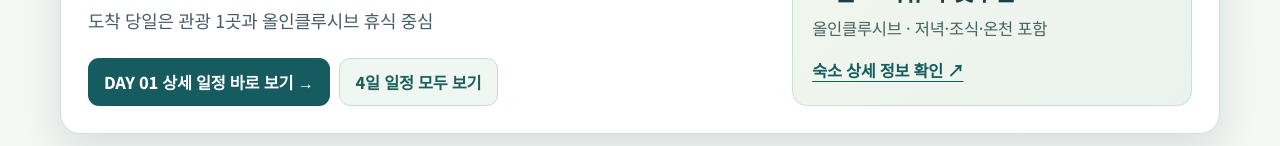
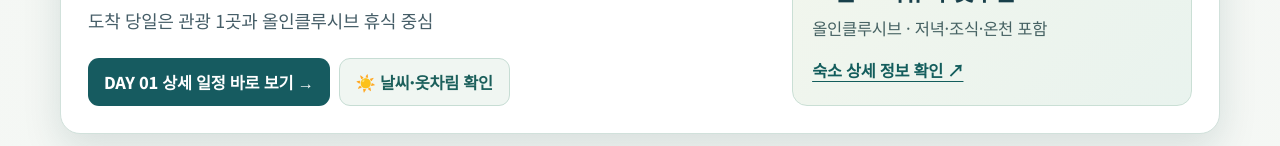
Before and after one commit to coolzet-ai/fukuoka, a plain HTML site: page index.html in a window 1280 px wide. Shown: the part 623-769 px from the top of the page. Drawn offline with nearby package versions, Linux system fonts and the light colour scheme; no server answers; a web font is replaced by a local one.

Commit message:
Prioritize direct weather access on the today overview

```diff
--- a/index.html
+++ b/index.html
@@ -26,7 +26,7 @@
       <p class="today-description" id="todayDescription">출발 전 일정을 확인할 수 있습니다.</p>
       <div class="today-actions">
         <a href="#day1" id="todayOpen" class="today-action-primary">오늘의 상세 일정 <span aria-hidden="true">→</span></a>
-        <a href="#schedule" class="today-action-secondary">4일 일정 모두 보기</a>
+        <a href="#weather" class="today-action-secondary">☀️ 날씨·옷차림 확인</a>
       </div>
     </div>
     <div class="today-hotel">
```
